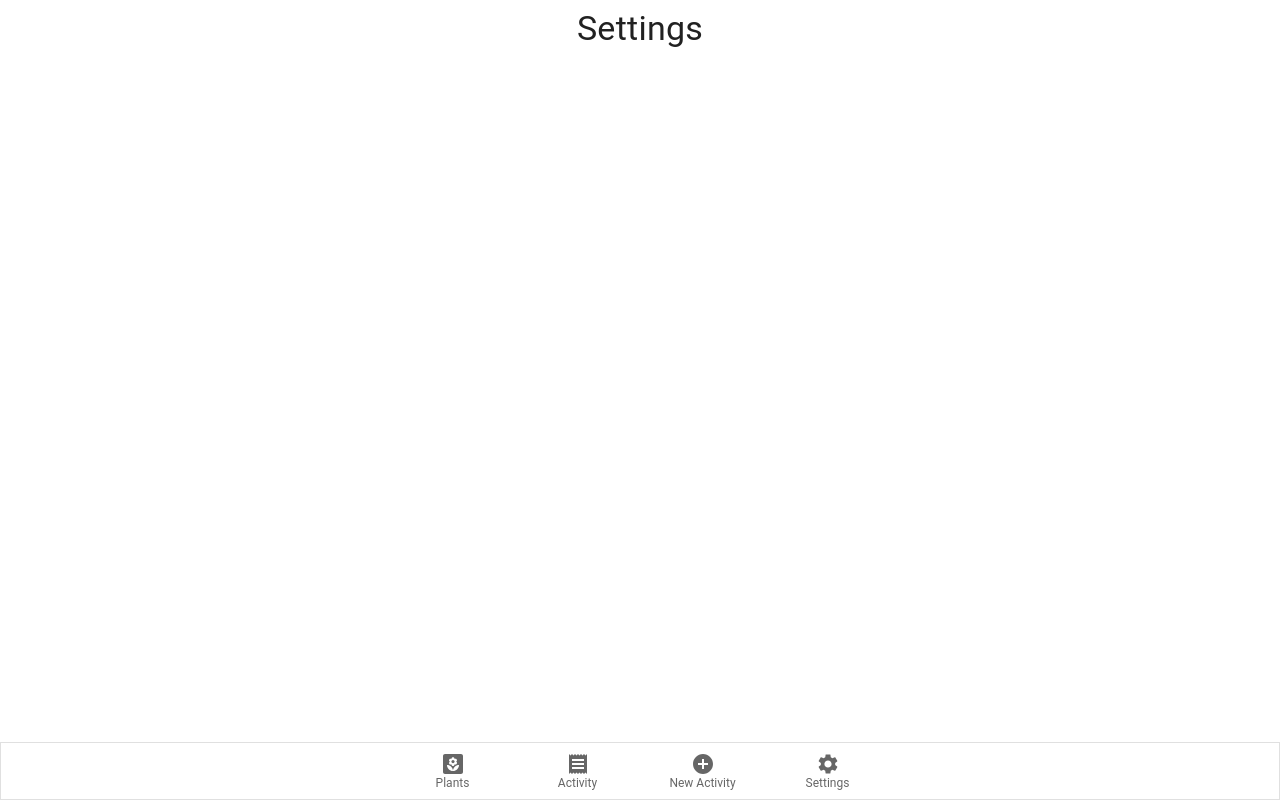
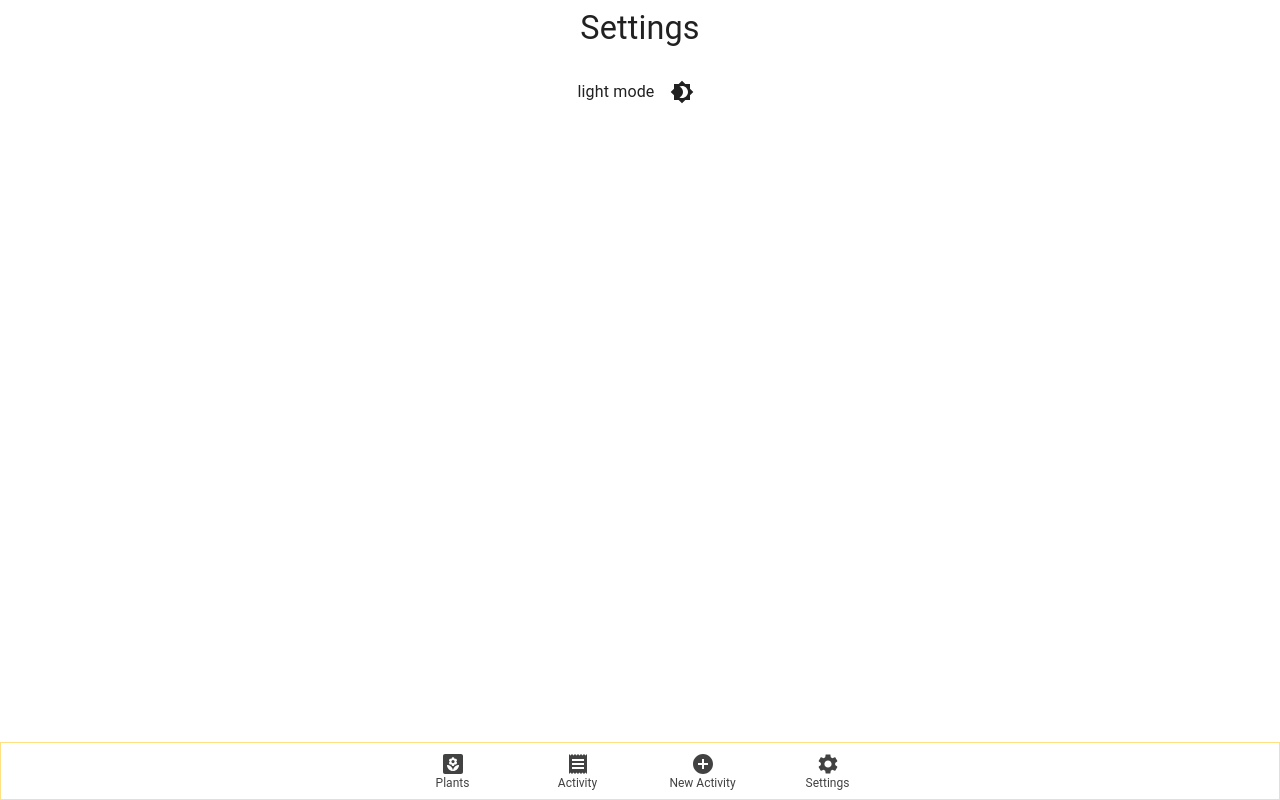
Before and after one commit to lionking0105/plant_tracker, a React (Vite) app in the folder frontend/: page /settings in a window 1280 px wide. Built offline with nearby package versions, Linux system fonts and the light colour scheme.

Commit message:
SO example

```diff
--- a/frontend/src/App.tsx
+++ b/frontend/src/App.tsx
@@ -5,9 +5,46 @@ import { BrowserRouter, Route } from "react-router-dom";
 import MyActivity from "./pages/MyActivity";
 import UserSettings from "./pages/UserSettings";
 
+import {
+  ThemeProvider,
+  createTheme,
+  responsiveFontSizes,
+} from "@mui/material/styles";
+import { deepmerge } from "@mui/utils";
+import useMediaQuery from "@mui/material/useMediaQuery";
+import { getDesignTokens, getThemedComponents } from "./theme/Theme";
+import { ColorModeContext } from "./config/color-context";
+import React from "react";
+
 function App() {
+  const prefersDarkMode = useMediaQuery("(prefers-color-scheme: dark)");
+  const [mode, setMode] = React.useState();
+
+  React.useEffect(() => {
+    setMode(prefersDarkMode ? "dark" : "light");
+  }, [prefersDarkMode]);
+
+  const colorMode = React.useMemo(
+    () => ({
+      toggleColorMode: () => {
+        setMode((prevMode) => (prevMode === "light" ? "dark" : "light"));
+      },
+    }),
+    []
+  );
+
+  let theme = React.useMemo(
+    () =>
+      createTheme(deepmerge(getDesignTokens(mode), getThemedComponents(mode))),
+    [mode]
+  );
+
+  theme = responsiveFontSizes(theme);
+
   return (
     <>
+      <ColorModeContext.Provider value={colorMode}>
+        <ThemeProvider theme={theme}>
           <BrowserRouter>
             <Routes>
               <Route path="/myPlants" element={<MyPlants />} />
@@ -16,6 +53,8 @@ function App() {
             </Routes>
             <Navigation />
           </BrowserRouter>
+        </ThemeProvider>
+      </ColorModeContext.Provider>
     </>
   );
 }
--- /dev/null
+++ b/frontend/src/components/ThemeToggler.tsx
@@ -0,0 +1,39 @@
+import React from "react";
+import { IconButton, Box } from "@mui/material";
+import { useTheme } from "@mui/material/styles";
+import Brightness4Icon from "@mui/icons-material/Brightness4";
+import Brightness7Icon from "@mui/icons-material/Brightness7";
+import { ColorModeContext } from "../config/color-context";
+
+export default function SubHeaderNavigation() {
+  const theme = useTheme();
+  const colorMode = React.useContext(ColorModeContext);
+
+  return (
+    <Box
+      sx={{
+        display: "flex",
+        width: "100%",
+        alignItems: "center",
+        justifyContent: "center",
+        bgcolor: "background.default",
+        color: "text.primary",
+        borderRadius: 1,
+        p: 3,
+      }}
+    >
+      {theme.palette.mode} mode
+      <IconButton
+        sx={{ ml: 1 }}
+        onClick={colorMode.toggleColorMode}
+        color="inherit"
+      >
+        {theme.palette.mode === "dark" ? (
+          <Brightness7Icon />
+        ) : (
+          <Brightness4Icon />
+        )}
+      </IconButton>
+    </Box>
+  );
+}
--- /dev/null
+++ b/frontend/src/config/color-context.jsx
@@ -0,0 +1,7 @@
+import React from 'react';
+
+export const ColorModeContext = React.createContext({
+  toggleColorMode: () => {
+    // This is intentional
+  },
+});
--- a/frontend/src/pages/UserSettings.tsx
+++ b/frontend/src/pages/UserSettings.tsx
@@ -1,9 +1,11 @@
 import { Grid, Typography } from "@mui/material";
+import ThemeToggler from "../components/ThemeToggler";
 
 const UserSettings = () => {
   return (
     <Grid container justifyContent="center" padding={1}>
       <Typography variant="h4">Settings</Typography>
+      <ThemeToggler />
     </Grid>
   );
 };
--- /dev/null
+++ b/frontend/src/theme/Theme.jsx
@@ -0,0 +1,142 @@
+import { amber, deepOrange, grey, blue, common } from '@mui/material/colors';
+
+const palette = {
+  light: {
+    primary: {
+      main: '#34C0AC',
+      light: '#B1DED3',
+      dark: '#00765A',
+    },
+  },
+};
+
+export const getDesignTokens = (mode) => ({
+  palette: {
+    mode,
+    ...(mode === 'light'
+      ? {
+          primary: {
+            main: palette.light.primary.main,
+            light: palette.light.primary.light,
+            dark: palette.light.primary.dark,
+          },
+
+          divider: amber[200],
+          text: {
+            primary: grey[900],
+            secondary: grey[800],
+          },
+        }
+      : {
+          primary: deepOrange,
+          divider: deepOrange[700],
+          background: {
+            default: deepOrange[900],
+            paper: deepOrange[900],
+          },
+          text: {
+            primary: '#fff',
+            secondary: grey[500],
+          },
+        }),
+  },
+  typography: {
+    fontFamily: [
+      'Oswald',
+      'Roboto',
+      '"Helvetica Neue"',
+      'Arial',
+      'sans-serif',
+    ].join(','),
+    body1: {
+      fontFamily: 'Poppins, Arial, sans-serif',
+    },
+  },
+});
+
+export const getThemedComponents = (mode) => ({
+  components: {
+    ...(mode === 'light'
+      ? {
+          MuiAppBar: {
+            styleOverrides: {
+              colorPrimary: {
+                backgroundColor: grey[800],
+              },
+            },
+          },
+          MuiLink: {
+            variant: 'h3',
+          },
+          MuiButton: {
+            styleOverrides: {
+              root: {
+                borderRadius: 0,
+                color: common.white,
+                fontFamily:
+                  "Oswald, Roboto, 'Helvetica Neue', Arial, sans-serif",
+                fontSize: 20,
+                borderWidth: 2,
+                '&:hover': {
+                  borderWidth: 2,
+                },
+              },
+            },
+            variants: [
+              {
+                props: { variant: 'contained' },
+                style: {
+                  fontFamily:
+                    "Oswald, Roboto, 'Helvetica Neue', Arial, sans-serif",
+                },
+              },
+              {
+                props: { variant: 'outlined' },
+                style: {
+                  color: palette.light.primary.main,
+                },
+              },
+              {
+                props: { variant: 'primary', color: 'primary' },
+                style: {
+                  border: '4px dashed blue',
+                },
+              },
+            ],
+          },
+          MuiList: {
+            styleOverrides: {
+              root: {},
+            },
+          },
+          MuiMenuItem: {
+            styleOverrides: {
+              root: {
+                color: common.white,
+                alignItems: 'stretch',
+                fontFamily:
+                  "Oswald, Roboto, 'Helvetica Neue', Arial, sans-serif",
+              },
+            },
+          },
+          MuiAccordion: {
+            styleOverrides: {
+              root: {
+                color: common.white,
+                fontFamily:
+                  "Oswald, Roboto, 'Helvetica Neue', Arial, sans-serif",
+              },
+            },
+          },
+        }
+      : {
+          MuiAppBar: {
+            styleOverrides: {
+              colorPrimary: {
+                backgroundColor: blue[800],
+              },
+            },
+          },
+        }),
+  },
+});
```
Lines whose indentation alone changed are shown as unchanged.
